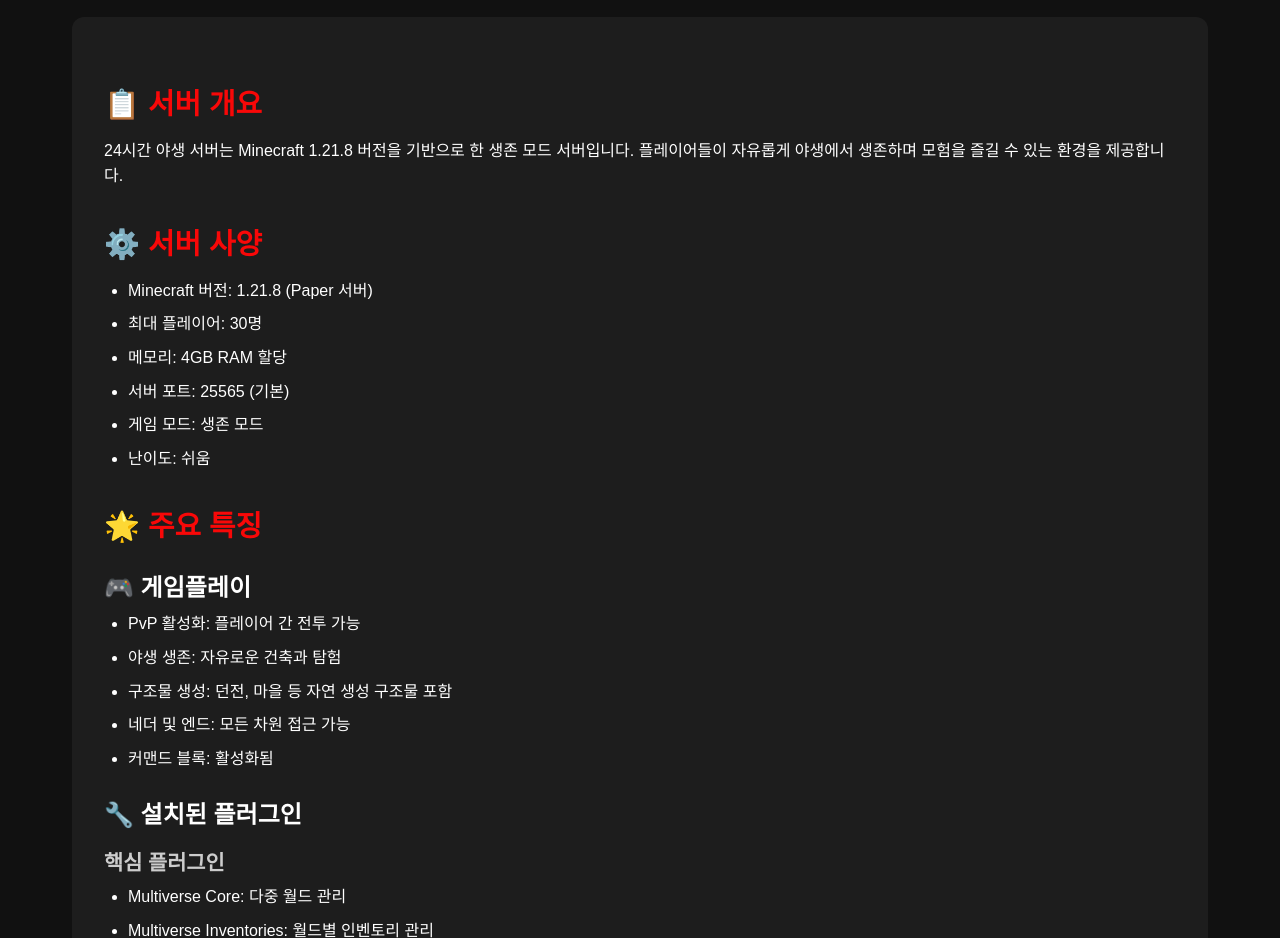
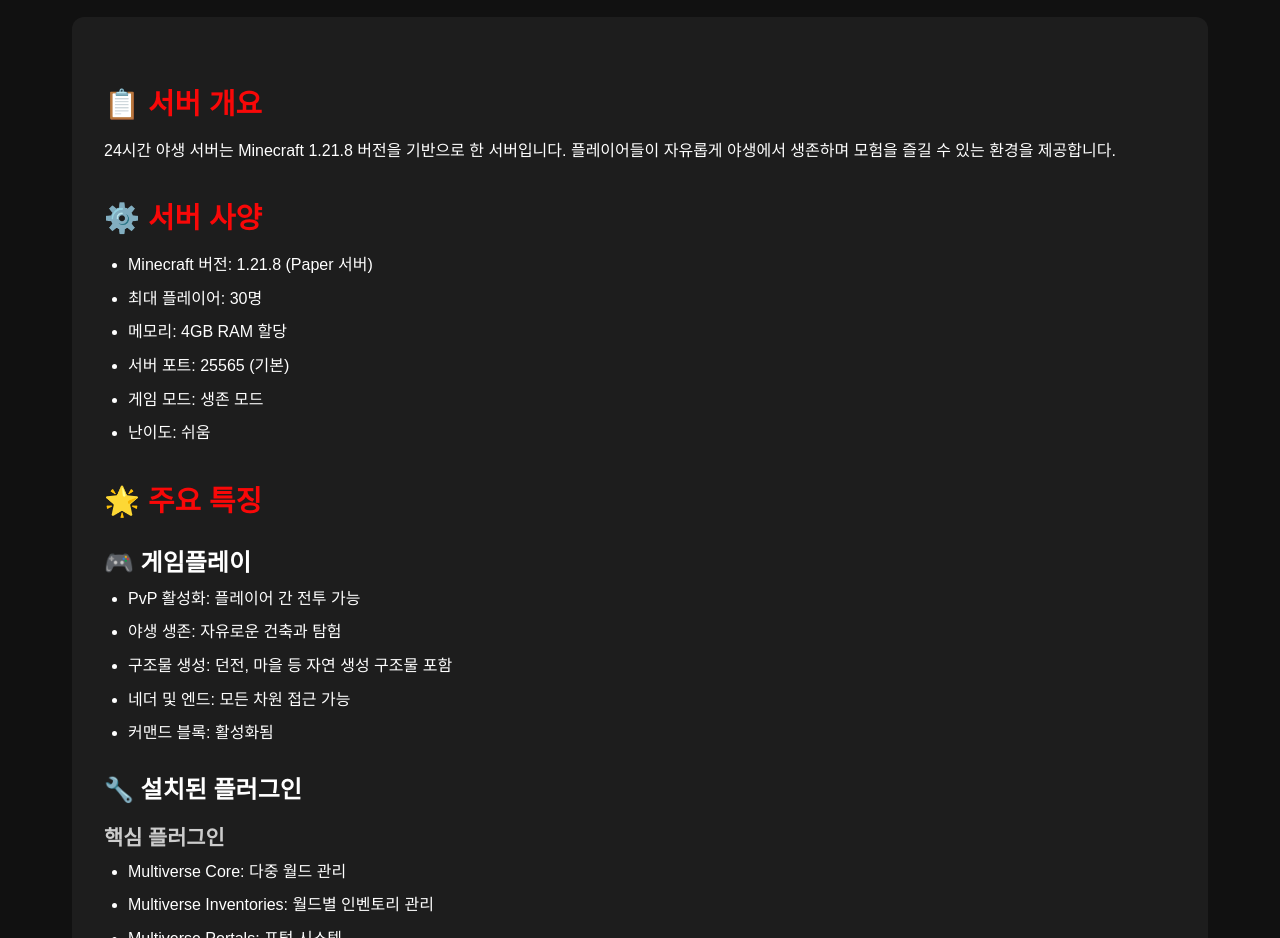
Before and after one commit to jyc8369/my-website, a plain HTML site: page minecraftserver.html in a window 1280 px wide. Shown: the part 1420-2358 px from the top of the page. Drawn offline with Linux system fonts and the light colour scheme; no server answers; a web font is replaced by a local one.

Commit message:
서버 개요 문구 수정: Minecraft 버전 정보 간소화

```diff
--- a/minecraftserver.html
+++ b/minecraftserver.html
@@ -74,7 +74,7 @@
             <h2>🌍 24시간 야생 서버 소개</h2>
             <div class="info-card">
                 <h3>📋 서버 개요</h3>
-                <p>24시간 야생 서버는 Minecraft 1.21.8 버전을 기반으로 한 생존 모드 서버입니다. 플레이어들이 자유롭게 야생에서 생존하며 모험을 즐길 수 있는 환경을 제공합니다.</p>
+                <p>24시간 야생 서버는 Minecraft 1.21.8 버전을 기반으로 한 서버입니다. 플레이어들이 자유롭게 야생에서 생존하며 모험을 즐길 수 있는 환경을 제공합니다.</p>
 
                 <h3>⚙️ 서버 사양</h3>
                 <ul>
```
